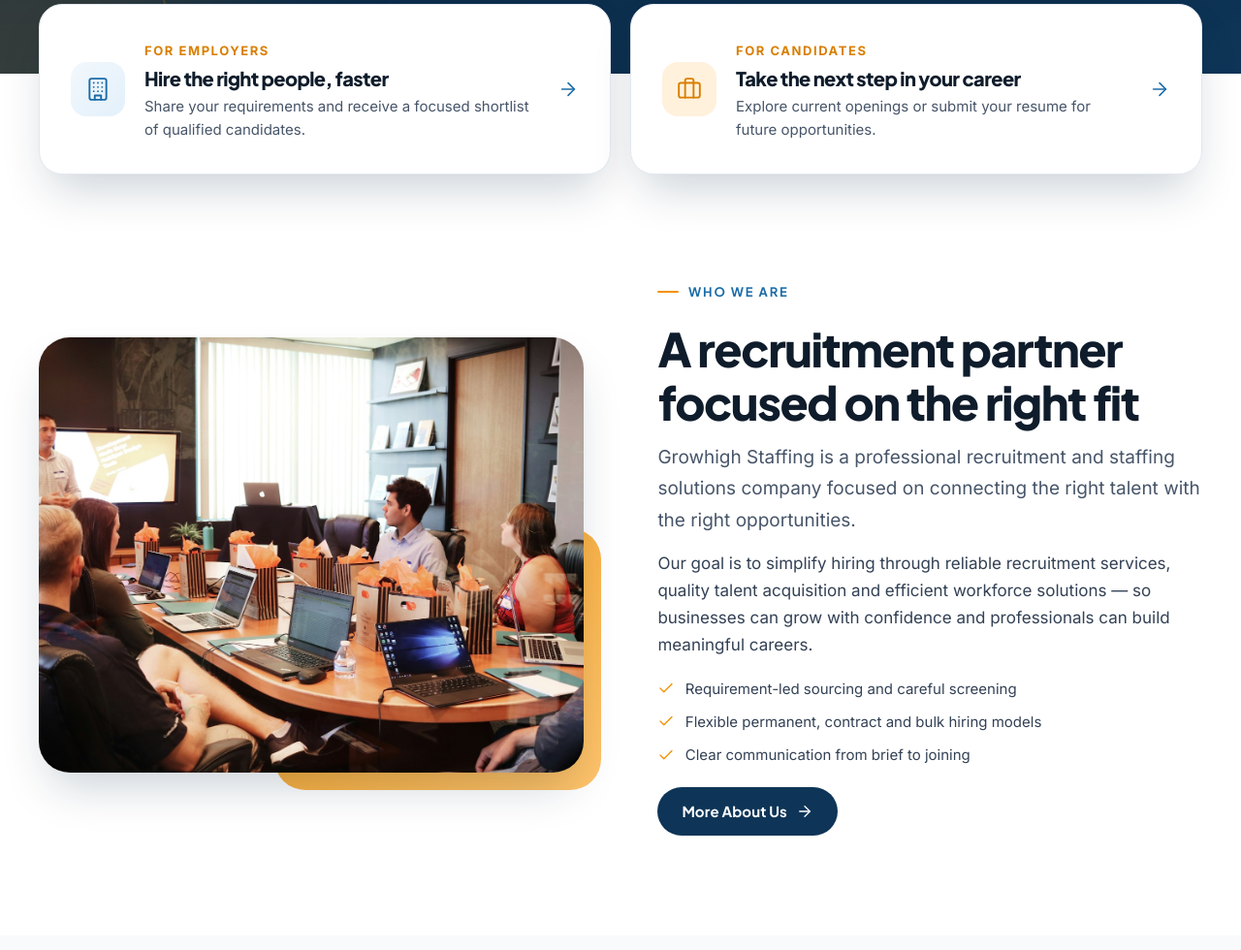
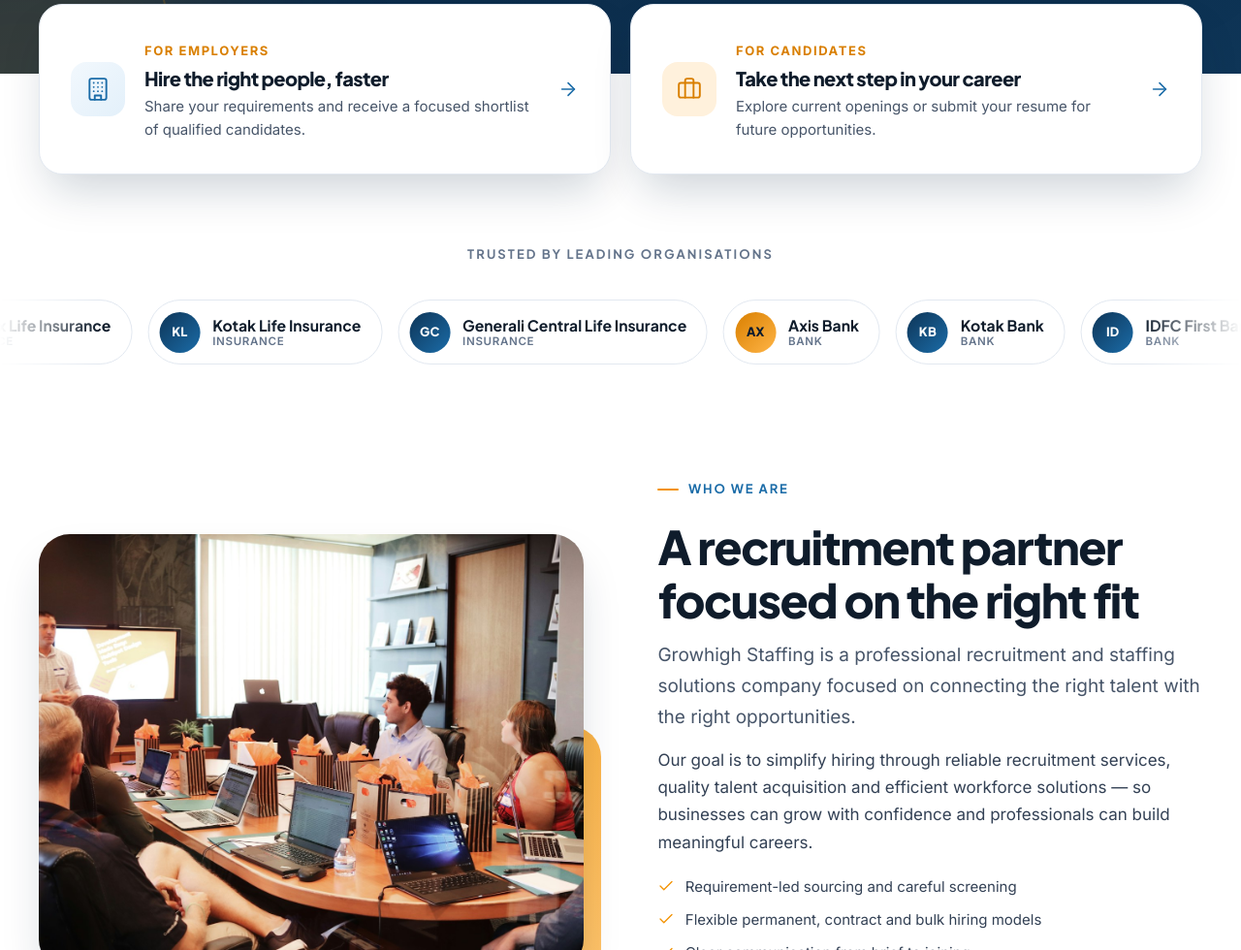
Before and after one commit to omonlyme/growhighstaffing, an Astro site: page / in a window 1280 px wide. Shown: the part 820-1800 px from the top of the page at 97% size. Built offline with nearby package versions, Linux system fonts and the light colour scheme; Astro itself is replaced by a stand-in of ours.

Commit message:
Add moving client bar to home page
Co-Authored-By: Claude Opus 5.5 <noreply@anthropic.com>

```diff
--- /dev/null
+++ b/src/components/ClientMarquee.astro
@@ -0,0 +1,151 @@
+---
+import { clients } from '../data/clients';
+interface Props {
+  title?: string;
+}
+const { title = 'Trusted by leading organisations' } = Astro.props;
+---
+
+{
+  clients.length > 0 && (
+    <section class="clients" aria-labelledby="clients-title">
+      <div class="container">
+        <p class="clients-title" id="clients-title">
+          {title}
+        </p>
+      </div>
+      <div class="marquee" style={`--count:${clients.length}`}>
+        {[0, 1].map((copy) => (
+          <ul class="marquee-track" aria-hidden={copy === 1 ? 'true' : undefined}>
+            {clients.map((c) => (
+              <li class="client">
+                <span class="client-badge">{c.short}</span>
+                <span class="client-text">
+                  <strong>{c.name}</strong>
+                  <small>{c.type}</small>
+                </span>
+              </li>
+            ))}
+          </ul>
+        ))}
+      </div>
+    </section>
+  )
+}
+
+<style>
+  .clients {
+    padding: clamp(3rem, 6vw, 4.5rem) 0 0;
+  }
+  .clients-title {
+    text-align: center;
+    font-family: var(--font-display);
+    font-size: var(--fs-xs);
+    font-weight: 700;
+    letter-spacing: 0.16em;
+    text-transform: uppercase;
+    color: var(--slate-500);
+    margin-bottom: 1.75rem;
+  }
+  .marquee {
+    --gap: 1rem;
+    --duration: calc(var(--count) * 4.5s);
+    position: relative;
+    display: flex;
+    gap: var(--gap);
+    overflow: hidden;
+    padding-block: 0.5rem;
+    mask-image: linear-gradient(90deg, transparent, #000 8%, #000 92%, transparent);
+    -webkit-mask-image: linear-gradient(90deg, transparent, #000 8%, #000 92%, transparent);
+  }
+  .marquee-track {
+    display: flex;
+    flex-shrink: 0;
+    gap: var(--gap);
+    min-width: 100%;
+    list-style: none;
+    padding: 0;
+    animation: marquee var(--duration) linear infinite;
+  }
+  .marquee:hover .marquee-track {
+    animation-play-state: paused;
+  }
+  @keyframes marquee {
+    to {
+      transform: translateX(calc(-100% - var(--gap)));
+    }
+  }
+  .client {
+    display: flex;
+    align-items: center;
+    gap: 0.8rem;
+    padding: 0.7rem 1.3rem 0.7rem 0.7rem;
+    border-radius: 999px;
+    background: var(--white);
+    border: 1px solid var(--slate-200);
+    white-space: nowrap;
+    transition:
+      border-color 0.25s,
+      box-shadow 0.25s,
+      transform 0.25s var(--ease);
+  }
+  .client:hover {
+    border-color: var(--blue-500);
+    box-shadow: var(--shadow);
+    transform: translateY(-2px);
+  }
+  .client-badge {
+    display: grid;
+    place-items: center;
+    width: 42px;
+    height: 42px;
+    flex-shrink: 0;
+    border-radius: 50%;
+    background: linear-gradient(135deg, var(--navy-800), var(--blue-600));
+    color: var(--white);
+    font-family: var(--font-display);
+    font-size: 0.8rem;
+    font-weight: 800;
+    letter-spacing: 0.02em;
+  }
+  .client:nth-child(3n + 2) .client-badge {
+    background: linear-gradient(135deg, var(--orange-600), #ffb547);
+    color: var(--navy-950);
+  }
+  .client-text {
+    display: grid;
+    line-height: 1.25;
+  }
+  .client-text strong {
+    font-family: var(--font-display);
+    font-size: 0.98rem;
+    font-weight: 700;
+    color: var(--ink);
+  }
+  .client-text small {
+    font-size: 0.72rem;
+    font-weight: 600;
+    letter-spacing: 0.06em;
+    text-transform: uppercase;
+    color: var(--slate-500);
+  }
+
+  @media (prefers-reduced-motion: reduce) {
+    .marquee {
+      flex-wrap: wrap;
+      justify-content: center;
+      mask-image: none;
+      -webkit-mask-image: none;
+      padding-inline: var(--gutter);
+    }
+    .marquee-track {
+      animation: none;
+      flex-wrap: wrap;
+      justify-content: center;
+      min-width: 0;
+    }
+    .marquee-track[aria-hidden='true'] {
+      display: none;
+    }
+  }
+</style>
--- /dev/null
+++ b/src/data/clients.ts
@@ -0,0 +1,24 @@
+/**
+ * CLIENTS shown in the moving bar on the home page.
+ * Add, remove or reorder names below. `short` is the label shown inside the round badge.
+ */
+export interface Client {
+  name: string;
+  short: string;
+  type: 'Insurance' | 'Bank' | 'Small Finance Bank' | 'Finance';
+}
+
+export const clients: Client[] = [
+  { name: 'HDFC Life Insurance', short: 'HL', type: 'Insurance' },
+  { name: 'Axis Max Life Insurance', short: 'AM', type: 'Insurance' },
+  { name: 'Kotak Life Insurance', short: 'KL', type: 'Insurance' },
+  { name: 'Generali Central Life Insurance', short: 'GC', type: 'Insurance' },
+  { name: 'Axis Bank', short: 'AX', type: 'Bank' },
+  { name: 'Kotak Bank', short: 'KB', type: 'Bank' },
+  { name: 'IDFC First Bank', short: 'ID', type: 'Bank' },
+  { name: 'IndusInd Bank', short: 'IB', type: 'Bank' },
+  { name: 'AU Small Finance Bank', short: 'AU', type: 'Small Finance Bank' },
+  { name: 'Utkarsh Small Finance Bank', short: 'US', type: 'Small Finance Bank' },
+  { name: 'HDF Finance', short: 'HF', type: 'Finance' },
+  { name: 'Nivaas Housing Finance', short: 'NH', type: 'Finance' },
+];
--- a/src/pages/index.astro
+++ b/src/pages/index.astro
@@ -8,6 +8,7 @@ import IndustryCard from '../components/IndustryCard.astro';
 import ProcessSteps from '../components/ProcessSteps.astro';
 import JobCard from '../components/JobCard.astro';
 import CTABanner from '../components/CTABanner.astro';
+import ClientMarquee from '../components/ClientMarquee.astro';
 import { services } from '../data/services';
 import { industries } from '../data/industries';
 import { whyChoose } from '../data/process';
@@ -88,6 +89,9 @@ const latestJobs = [...jobs].sort((a, b) => b.posted.localeCompare(a.posted)).sl
       </a>
     </div>
   </section>
+
+  <!-- ───────── Clients ───────── -->
+  <ClientMarquee />
 
   <!-- ───────── Intro ───────── -->
   <section class="section">
```
